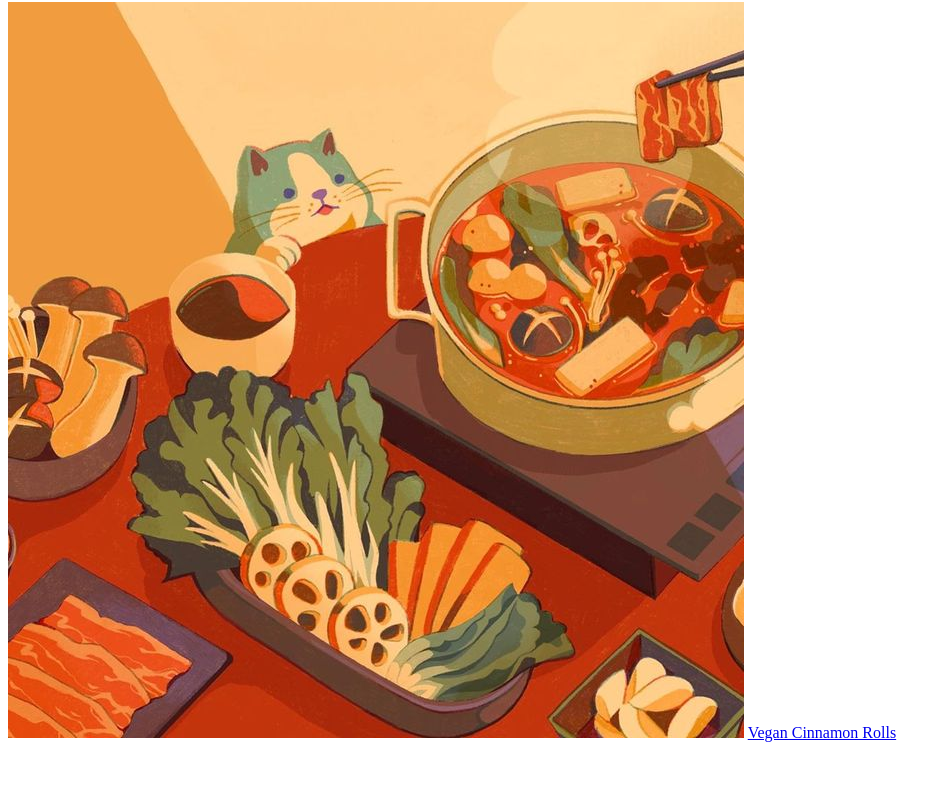
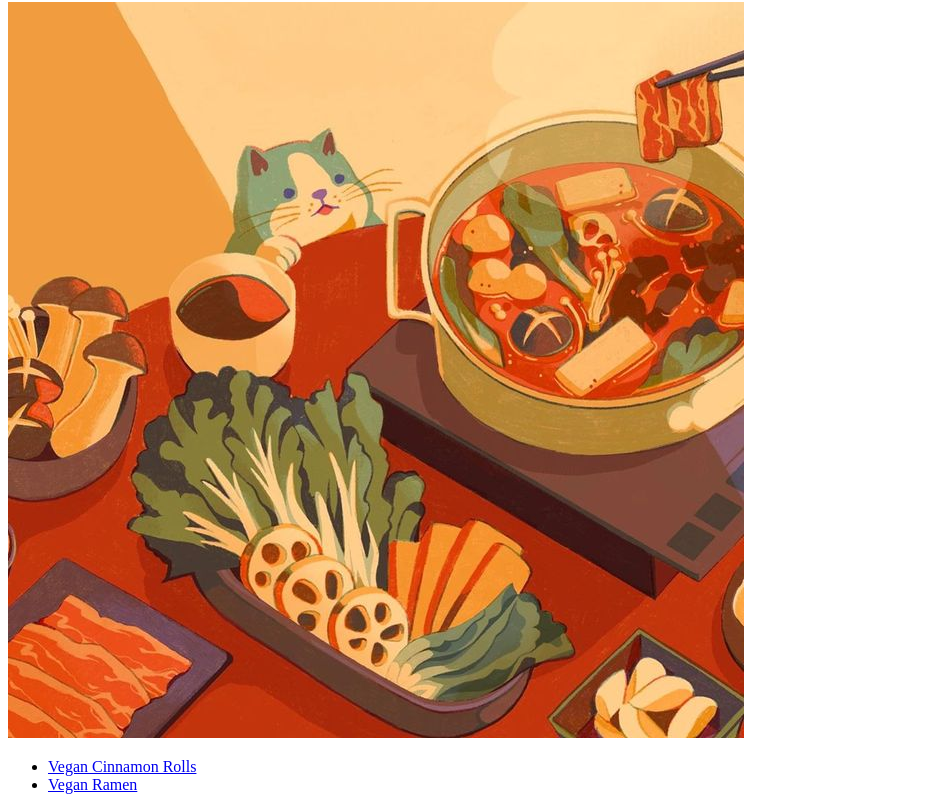
Before and after one commit to annieol/odin-recipes, a plain HTML site: page index.html in a window 1280 px wide. Shown: the part 78-888 px from the top of the page, without its empty margins (0-951 px from the left). Before the commit the page ends 828 px from the top, so only its background shows below. Drawn offline with Linux system fonts and the light colour scheme.

Commit message:
Add food page list!

```diff
--- a/index.html
+++ b/index.html
@@ -7,6 +7,10 @@
     <body>
         <h1>Odin Recipes</h1>
         <img src="images/foodhomepage.jpg" alt="food illustration">
-        <a href="recipes/vegan-cinnamon-rolls.html">Vegan Cinnamon Rolls</a>
+        <ul>
+            <li><a href="recipes/vegan-cinnamon-rolls.html">Vegan Cinnamon Rolls</a></li>
+            <li><a href="recipes/vegan-ramen.html">Vegan Ramen</a></li>
+
+    </ul>
     </body>
 </html>
```
